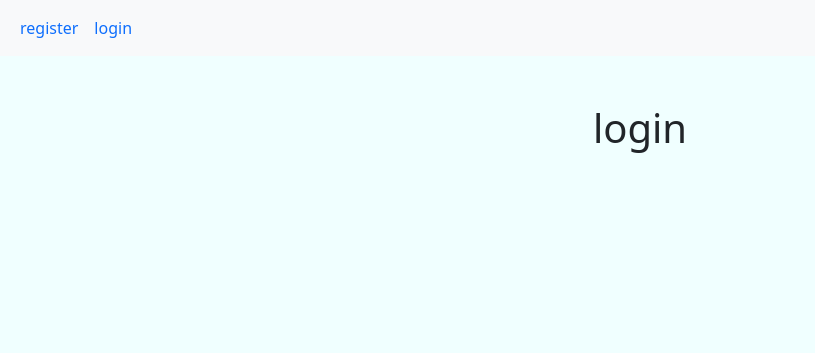
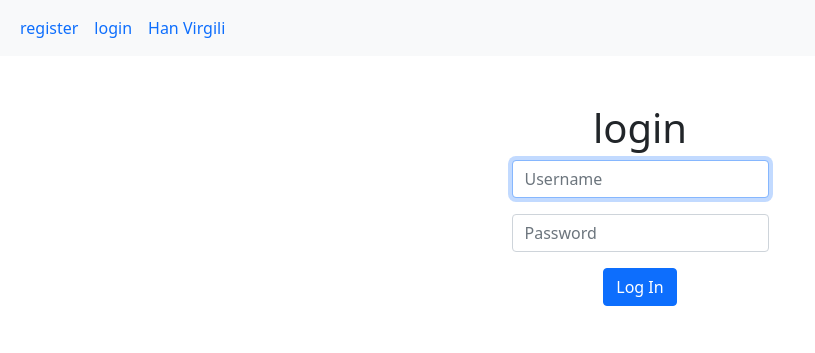
Before and after one commit to hanvi10/EduPro, a Flask app: page /login in a window 1280 px wide. Shown: the top 353 px of the page, without its empty margins (0-815 px from the left). Run offline with Flask 2, Linux system fonts and the light colour scheme; some libraries are stand-ins or nearby versions.

Commit message:
new changes trying to login

```diff
--- a/final-project/app.py
+++ b/final-project/app.py
@@ -1,8 +1,12 @@
 import os
 
+from cs50 import SQL
 from flask import Flask, flash, redirect, render_template, request, session
 from flask_session import Session
+from tempfile import mkdtemp
 from werkzeug.security import check_password_hash, generate_password_hash
+
+from helpers import login_required
 
 # Configure application
 app = Flask(__name__)
@@ -15,6 +19,37 @@ def homepage():
 def register():
     return render_template("register.html")
 
-@app.route('/login')
+@app.route("/login", methods=["GET", "POST"])
 def login():
-    return render_template("login.html")
+    """Log user in"""
+
+    # Forget any user_id
+    session.clear()
+
+    # User reached route via POST (as by submitting a form via POST)
+    if request.method == "POST":
+
+        # Ensure username was submitted
+        if not request.form.get("username"):
+            return apology("must provide username", 403)
+
+        # Ensure password was submitted
+        elif not request.form.get("password"):
+            return apology("must provide password", 403)
+
+        # Query database for username
+        #rows = db.execute("SELECT * FROM users WHERE username = ?", request.form.get("username"))
+
+        # Ensure username exists and password is correct
+        #if len(rows) != 1 or not check_password_hash(rows[0]["hash"], request.form.get("password")):
+         #   return apology("invalid username and/or password", 403)
+
+        # Remember which user has logged in
+        session["user_id"] = rows[0]["id"]
+
+        # Redirect user to home page
+        return redirect("/")
+
+    # User reached route via GET (as by clicking a link or via redirect)
+    else:
+        return render_template("login.html")
--- a/final-project/static/styles.css
+++ b/final-project/static/styles.css
@@ -1,3 +1,3 @@
 body {
-    background-color: azure;
+    background-color: rgb(255, 255, 255);
 }
--- a/final-project/templates/layout.html
+++ b/final-project/templates/layout.html
@@ -29,6 +29,9 @@
                   <li class="nav-item">
                     <a class="nav-link" href="/login">login</a>
                   </li>
+                  <li class="nav-item">
+                    <a class="nav-link" class="nav-link disabled">Han Virgili</a>
+                  </li>
                 </ul>
               </div>
             </div>
--- a/final-project/templates/login.html
+++ b/final-project/templates/login.html
@@ -1,9 +1,18 @@
 {% extends "layout.html" %}
 
 {% block title %}
-    Register
+    login
 {% endblock %}
 
 {% block main %}
         <h1>login</h1>
+        <form action="/login" method="post">
+            <div class="mb-3">
+                <input autocomplete="off" autofocus class="form-control mx-auto w-auto" id="username" name="username" placeholder="Username" type="text">
+            </div>
+            <div class="mb-3">
+                <input class="form-control mx-auto w-auto" id="password" name="password" placeholder="Password" type="password">
+            </div>
+            <button class="btn btn-primary" type="submit">Log In</button>
+        </form>
 {% endblock %}
```
Also changed, not shown: final-project/helpers.py (added, +15 -0 lines).
